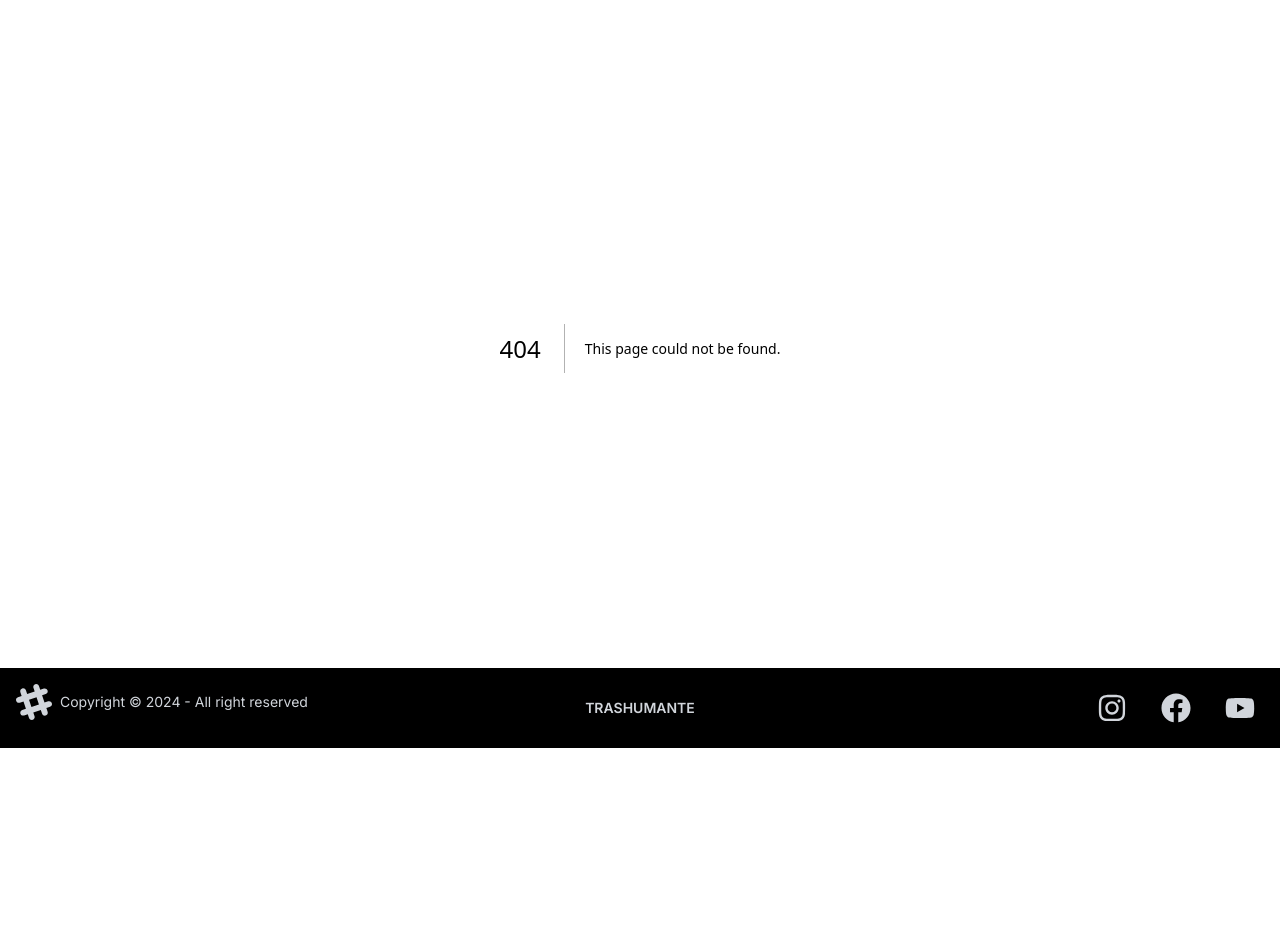
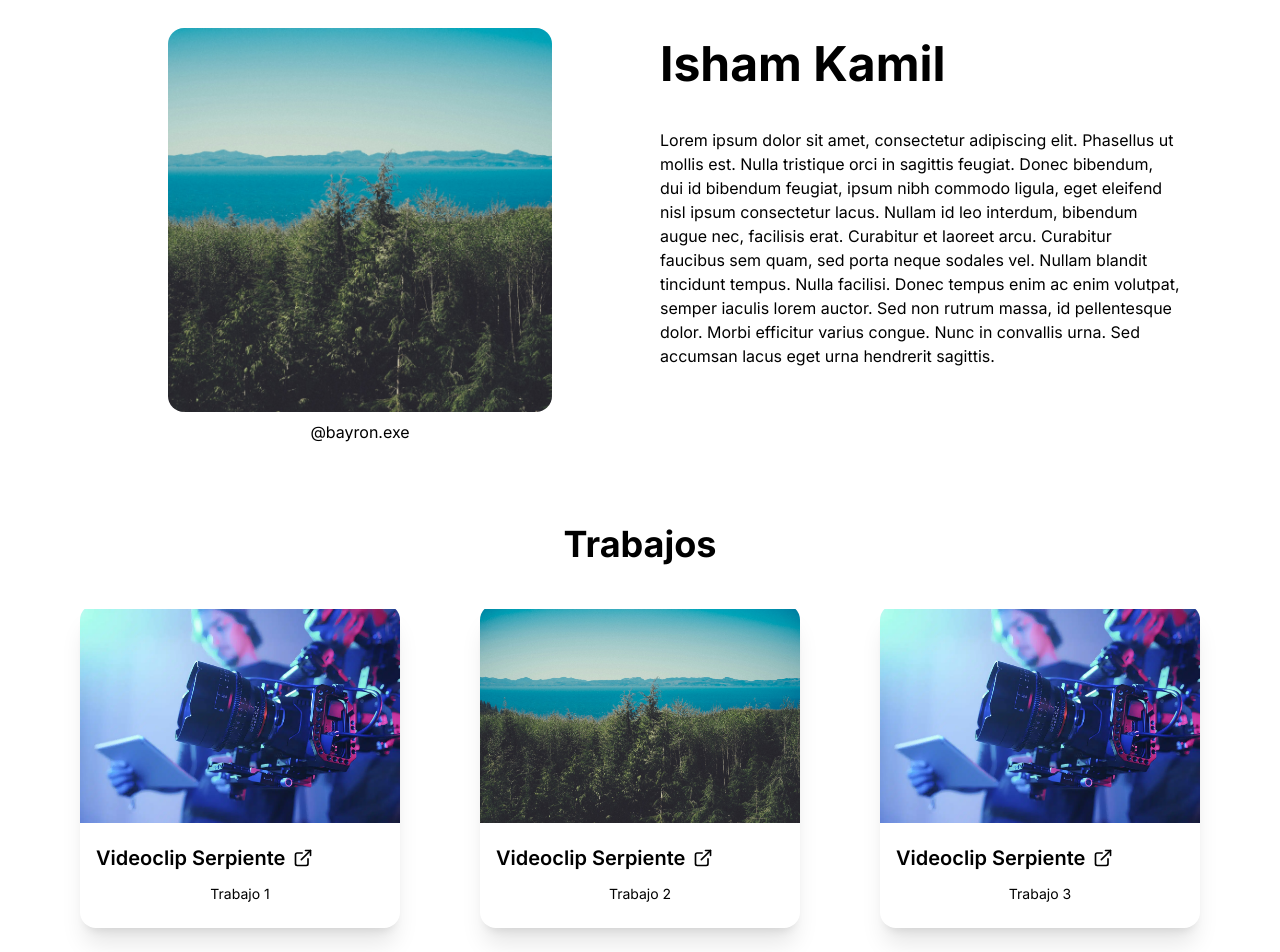
Before and after one commit to CatalinaScheleff/Trashumante-Project, a Next.js app: page /equipo/1 in a window 1280 px wide. Before the commit this address had no page. Shown: the part 120-1072 px from the top of the page. Before the commit the page ends 868 px from the top, so only its background shows below. Built offline with nearby package versions, Linux system fonts and the light colour scheme.

Commit message:
data detalle

```diff
--- /dev/null
+++ b/src/app/equipo/[id]/page.jsx
@@ -0,0 +1,21 @@
+import Image from "next/image";
+import { info } from "../../../data/index";
+import Link from "next/link";
+import { Detalle } from "@/components/DetalleEquipo";
+
+export default function DetalleEquipo({ params }) {
+  console.log(info);
+  return (<>
+  {
+    info?.equipo.map((e) => {
+        if (e.id === parseInt(params.id)) {
+            return (
+<Detalle {...e} key={e.id}/>
+
+            )
+        }
+    })
+  }
+  </>
+  );
+}
--- a/src/components/Cards.jsx
+++ b/src/components/Cards.jsx
@@ -91,14 +91,14 @@ CardProyectos.propTypes = {
 
 export function CardTrabajos({ imgUrl, nombre, descripcion, url }) {
   return (
-    <Link href={"https://youtu.be/eYV335fxT4o?si=dmuq5n4OAtNUsbHR"} target="_blank" rel="noopener noreferrer">
+    <Link href={url} target="_blank" rel="noopener noreferrer">
     <div className="card card-compact w-80 bg-base-100 shadow-xl">
     <figure className="h-56">
-      <Image src="/inicio.png" alt="Shoes" width={384} height={224} />
+      <Image src={imgUrl} alt="Shoes" width={384} height={224} />
       </figure>
     <div className="card-body">
-      <h2 className="card-title hover:text-violet-600">Videoclip Serpiente <FiExternalLink className="text-xl hover:text-violet-600"/></h2>
-      <p>If a dog chews shoes whose shoes does he choose?</p>
+      <h2 className="card-title hover:text-violet-600">{nombre} <FiExternalLink className="text-xl hover:text-violet-600"/></h2>
+      <p>{descripcion}</p>
       <div className="card-actions justify-end">
         {/* <button className="btn bg-violet-600 text-white hover:text-violet-600 border-solid border-2 border-violet-600">
         <FiExternalLink className="text-xl"/>
--- /dev/null
+++ b/src/components/DetalleEquipo.jsx
@@ -0,0 +1,84 @@
+import Image from "next/image";
+import Link from "next/link";
+import { CardTrabajos } from "./Cards";
+import PropTypes from 'prop-types';
+
+export function Detalle ({imgUrl, nombre, descripcion, url, urlredsocial, redsocial, texto, trabajos}) {
+    console.log(trabajos)
+return (
+    <main className="mt-16 ">
+    <div className="m-20">
+      <div className=" grid grid-cols-2 col-auto place-items-center ">
+        <div className="col grid place-items-center">
+          <figure className="row h-96 w-96 rounded-2xl">
+            <Image
+              src={imgUrl}
+              alt=""
+              width={384}
+              height={384}
+              className="w-full h-full object-cover rounded-2xl"
+            />
+          </figure>
+          <Link
+            href={urlredsocial}
+            target="_blank"
+            rel="noopener noreferrer"
+            className="mt-2 text-bold hover:text-violet-600"
+          >
+            {redsocial}
+          </Link>
+        </div>
+
+        <div className="col px-5 mb-8">
+          <h1 className="text-5xl font-bold mb-10">{nombre}</h1>
+
+          <p className="my-8">
+           {texto}
+          </p>
+        </div>
+      </div>
+    </div>
+
+    <div className="hero min-h-full bg-base-200 mb-20 mt-8">
+      <div className="text-center grid place-items-center">
+        <div className="w-[800px] mb-10">
+          <h1 className="text-4xl font-bold">Trabajos</h1>
+        </div>
+
+        <div className="grid grid-cols-3 gap-x-20 gap-y-8 place-items-center">
+            {
+                trabajos?.map((t) => {
+                    return (
+                        <>
+                            <CardTrabajos {...t} key={t.id}/>
+                        </>
+                    )
+                })
+            }
+        </div>
+      </div>
+    </div>
+
+    <div className="h-28"></div>
+  </main>
+)
+}
+
+Detalle.propTypes = {
+    imgUrl: PropTypes.string.isRequired,
+    nombre: PropTypes.string.isRequired,
+    descripcion: PropTypes.string.isRequired,
+    url: PropTypes.string.isRequired,
+    urlredsocial: PropTypes.string.isRequired,
+    redsocial: PropTypes.string.isRequired,
+    texto: PropTypes.string.isRequired,
+    trabajos: PropTypes.arrayOf(
+      PropTypes.shape({
+        id: PropTypes.number.isRequired,
+        imgUrl: PropTypes.string.isRequired,
+        nombre: PropTypes.string.isRequired,
+        descripcion: PropTypes.string.isRequired,
+        url: PropTypes.string.isRequired
+      })
+    )
+  };
--- a/src/data/index.jsx
+++ b/src/data/index.jsx
@@ -2,28 +2,31 @@ export const info = {
     equipo: [
         {
             id: 1,
-            imgUrl: '/inicio.png',
+            imgUrl: '/1.jpg',
             nombre: 'Isham Kamil',
             descripcion: 'Miembro del equipo 1',
             url: '/equipo/bayronespinoza',
+            urlredsocial: 'https://www.instagram.com/bayron.exe',
+            redsocial: '@bayron.exe',
+            texto:"Lorem ipsum dolor sit amet, consectetur adipiscing elit. Phasellus ut mollis est. Nulla tristique orci in sagittis feugiat. Donec bibendum, dui id bibendum feugiat, ipsum nibh commodo ligula, eget eleifend nisl ipsum consectetur lacus. Nullam id leo interdum, bibendum augue nec, facilisis erat. Curabitur et laoreet arcu. Curabitur faucibus sem quam, sed porta neque sodales vel. Nullam blandit tincidunt tempus. Nulla facilisi. Donec tempus enim ac enim volutpat, semper iaculis lorem auctor. Sed non rutrum massa, id pellentesque dolor. Morbi efficitur varius congue. Nunc in convallis urna. Sed accumsan lacus eget urna hendrerit sagittis.",
             trabajos: [
                 {
                     id: 1,
-                    imgUrl: '/inicip.png',
+                    imgUrl: '/inicio.png',
                     nombre: 'Videoclip Serpiente',
                     descripcion: 'Trabajo 1',
                     url: 'https://www.youtube.com/watch?v=eYV335fxT4o'
                 },
                 {
                     id: 2,
-                    imgUrl: '/inicip.png',
+                    imgUrl: '/1.jpg',
                     nombre: 'Videoclip Serpiente',
                     descripcion: 'Trabajo 2',
                     url: 'https://www.youtube.com/watch?v=eYV335fxT4o'
                 },
                 {
                     id: 3,
-                    imgUrl: '/inicip.png',
+                    imgUrl: '/inicio.png',
                     nombre: 'Videoclip Serpiente',
                     descripcion: 'Trabajo 3',
                     url: 'https://www.youtube.com/watch?v=eYV335fxT4o'
@@ -36,6 +39,18 @@ export const info = {
             nombre: 'Bayron Espinoza',
             descripcion: 'Miembro del equipo 2',
             url: '/equipo/bayronespinoza',
+            urlredsocial: 'https://www.instagram.com/bayron.exe',
+            redsocial: '@bayron.exe',
+            texto:"Lorem ipsum dolor sit amet, consectetur adipiscing elit. Phasellus ut mollis est. Nulla tristique orci in sagittis feugiat. Donec bibendum, dui id bibendum feugiat, ipsum nibh commodo ligula, eget eleifend nisl ipsum consectetur lacus. Nullam id leo interdum, bibendum augue nec, facilisis erat. Curabitur et laoreet arcu. Curabitur faucibus sem quam, sed porta neque sodales vel. Nullam blandit tincidunt tempus. Nulla facilisi. Donec tempus enim ac enim volutpat, semper iaculis lorem auctor. Sed non rutrum massa, id pellentesque dolor. Morbi efficitur varius congue. Nunc in convallis urna. Sed accumsan lacus eget urna hendrerit sagittis.",
+            trabajos: [
+                {
+                    id: 1,
+                    imgUrl: '/inicio.png',
+                    nombre: 'Videoclip Serpiente',
+                    descripcion: 'Trabajo 1',
+                    url: 'https://www.youtube.com/watch?v=eYV335fxT4o'
+                },
+            ]
         },
         {
             id: 3,
@@ -43,6 +58,18 @@ export const info = {
             nombre: 'Isham Kamil',
             descripcion: 'Miembro del equipo 3',
             url: '/equipo/bayronespinoza',
+            urlredsocial: 'https://www.instagram.com/bayron.exe',
+            redsocial: '@bayron.exe',
+            texto:"Lorem ipsum dolor sit amet, consectetur adipiscing elit. Phasellus ut mollis est. Nulla tristique orci in sagittis feugiat. Donec bibendum, dui id bibendum feugiat, ipsum nibh commodo ligula, eget eleifend nisl ipsum consectetur lacus. Nullam id leo interdum, bibendum augue nec, facilisis erat. Curabitur et laoreet arcu. Curabitur faucibus sem quam, sed porta neque sodales vel. Nullam blandit tincidunt tempus. Nulla facilisi. Donec tempus enim ac enim volutpat, semper iaculis lorem auctor. Sed non rutrum massa, id pellentesque dolor. Morbi efficitur varius congue. Nunc in convallis urna. Sed accumsan lacus eget urna hendrerit sagittis.",
+            trabajos: [
+                {
+                    id: 1,
+                    imgUrl: '/inicio.png',
+                    nombre: 'Videoclip Serpiente',
+                    descripcion: 'Trabajo 1',
+                    url: 'https://www.youtube.com/watch?v=eYV335fxT4o'
+                },
+            ]
 
         },
         {
@@ -51,6 +78,18 @@ export const info = {
             nombre: 'Bayron Espinoza',
             descripcion: 'Miembro del equipo 4',
             url: '/equipo/bayronespinoza',
+            urlredsocial: 'https://www.instagram.com/bayron.exe',
+            redsocial: '@bayron.exe',
+            texto:"Lorem ipsum dolor sit amet, consectetur adipiscing elit. Phasellus ut mollis est. Nulla tristique orci in sagittis feugiat. Donec bibendum, dui id bibendum feugiat, ipsum nibh commodo ligula, eget eleifend nisl ipsum consectetur lacus. Nullam id leo interdum, bibendum augue nec, facilisis erat. Curabitur et laoreet arcu. Curabitur faucibus sem quam, sed porta neque sodales vel. Nullam blandit tincidunt tempus. Nulla facilisi. Donec tempus enim ac enim volutpat, semper iaculis lorem auctor. Sed non rutrum massa, id pellentesque dolor. Morbi efficitur varius congue. Nunc in convallis urna. Sed accumsan lacus eget urna hendrerit sagittis.",
+            trabajos: [
+                {
+                    id: 1,
+                    imgUrl: '/1.jpg',
+                    nombre: 'Videoclip Serpiente',
+                    descripcion: 'Trabajo 1',
+                    url: 'https://www.youtube.com/watch?v=eYV335fxT4o'
+                },
+            ]
 
         }
     ],
```
